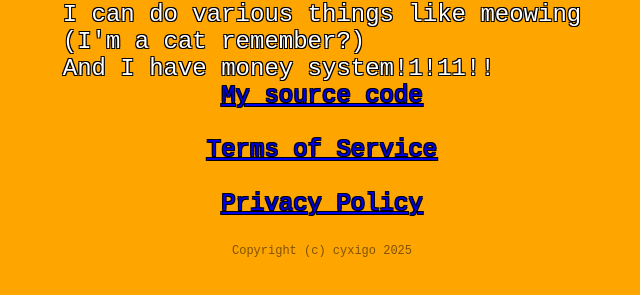
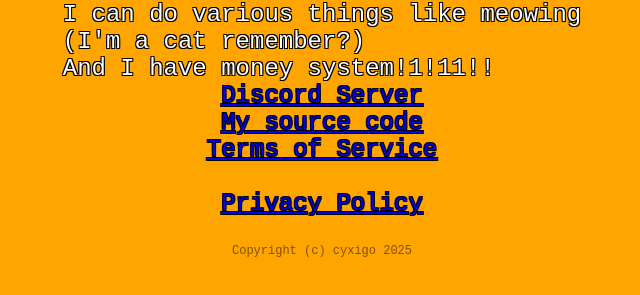
Before and after one commit to cyxigo/cykodigo-io, a plain HTML site: page index.html in a window 1280 px wide. Shown: the part 381-676 px from the top of the page, without its empty margins (318-958 px from the left). Drawn offline with Linux system fonts and the light colour scheme.

Commit message:
Added link to the discord server

```diff
--- a/index.html
+++ b/index.html
@@ -16,8 +16,8 @@
         (I'm a cat remember?) <br />
         And I have money system!1!11!! <br />
 
+        <a href="https://discord.gg/xYa8PdTKt8"> Discord Server </a>
         <a href="https://github.com/cyxigo/cykodigo"> My source code </a>
-        <br />
         <a href="pages/tos.html"> Terms of Service </a> <br />
         <a href="pages/pp.html"> Privacy Policy </a> <br />
 
```
